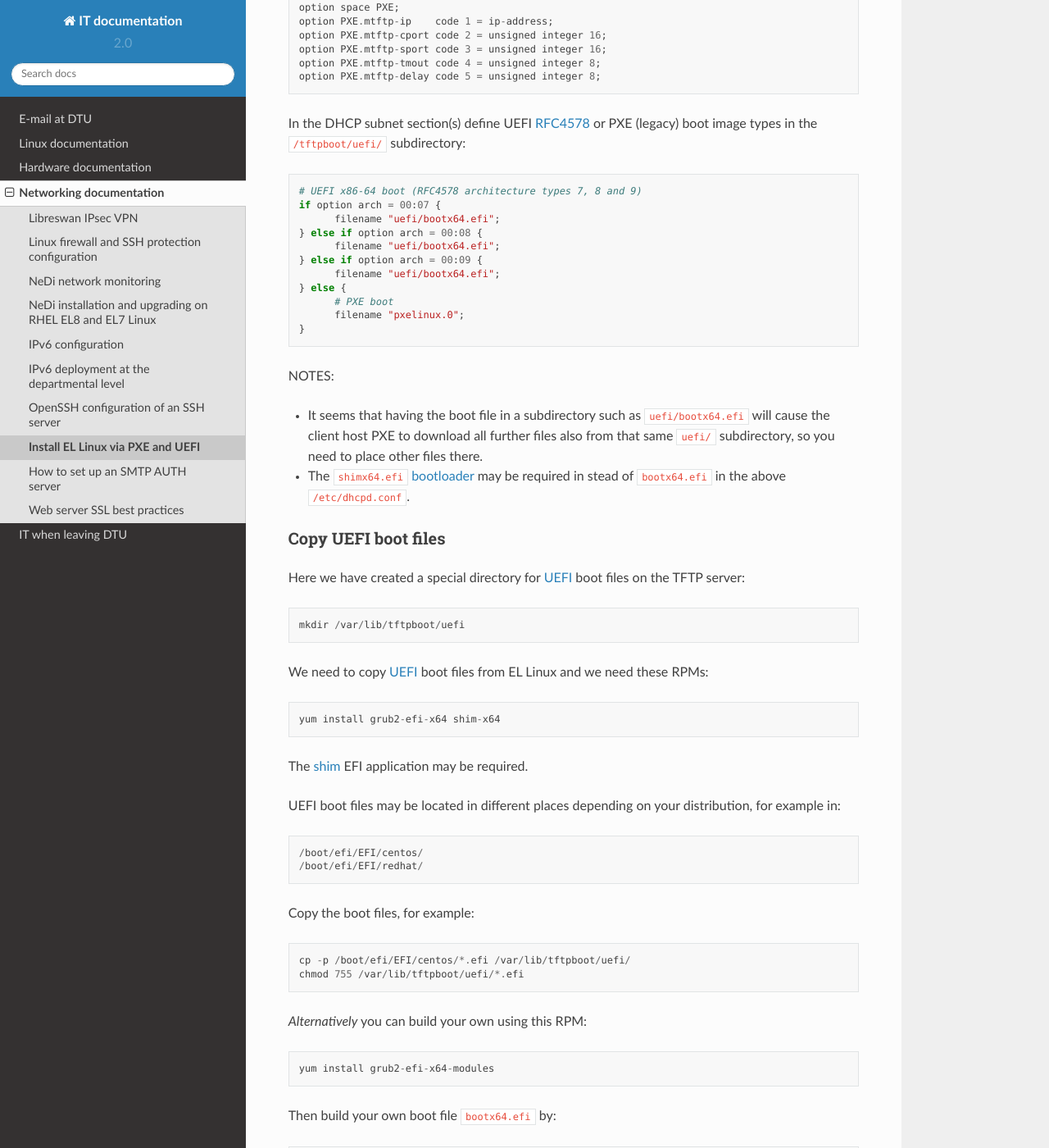
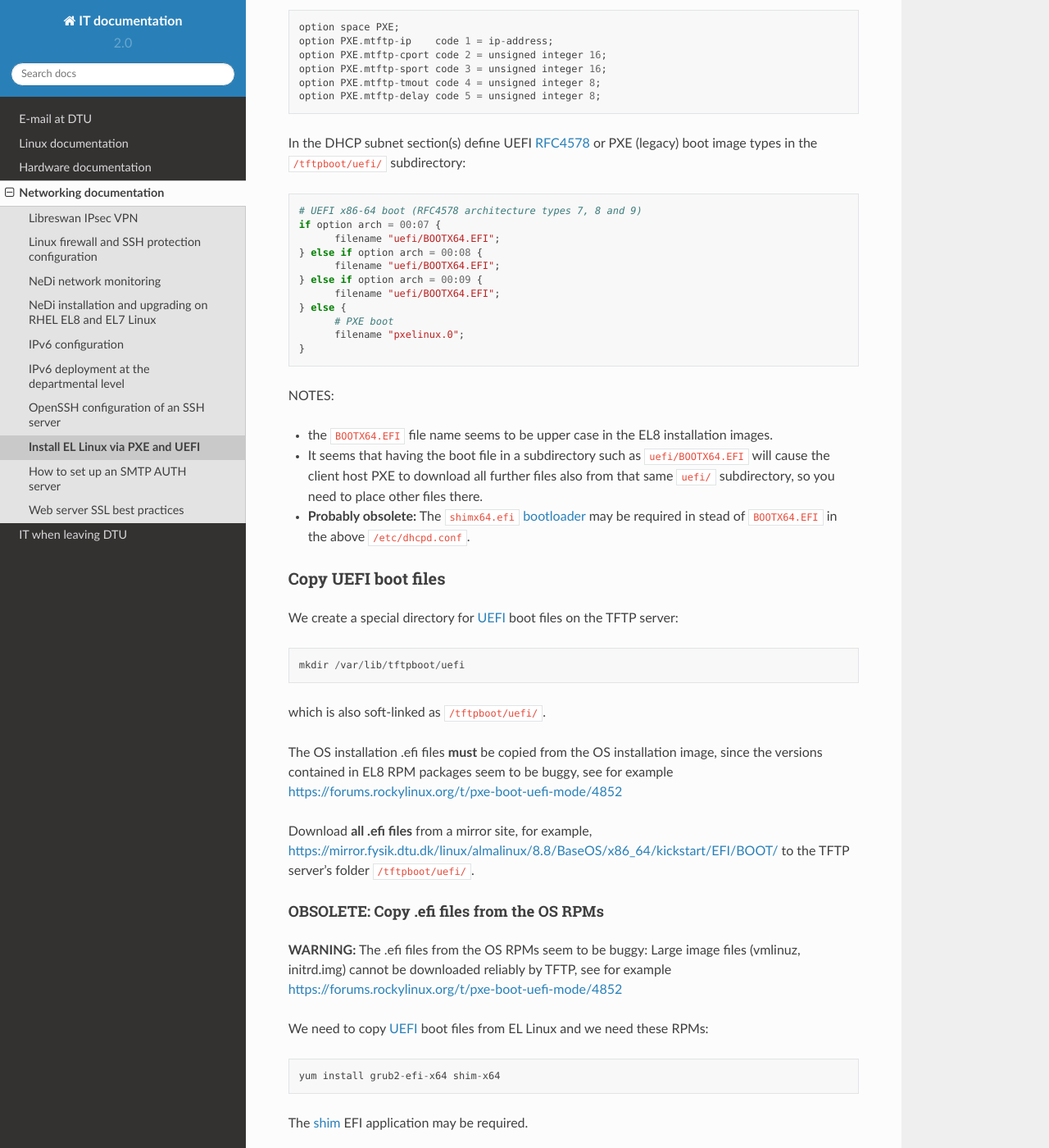
Before and after one commit to OleHolmNielsen/ITwiki, a Sphinx documentation site: the page built from docs/PXE_and_UEFI.rst, in a window 1280 px wide and 1400 px high, scrolled down 1486 px. Shown: the whole window at 82% size. Built offline with Sphinx 7.4.7 and the Read the Docs theme 2.0.0, drawn with Linux system fonts in a browser that asks for light colours; some of the changed text lies outside the part shown.

Commit message:
Copy working .efi files

```diff
--- a/docs/PXE_and_UEFI.rst
+++ b/docs/PXE_and_UEFI.rst
@@ -62,11 +62,11 @@ In the DHCP subnet section(s) define UEFI RFC4578_ or PXE (legacy) boot image ty
 
   # UEFI x86-64 boot (RFC4578 architecture types 7, 8 and 9)
   if option arch = 00:07 {
-        filename "uefi/bootx64.efi";
+        filename "uefi/BOOTX64.EFI";
   } else if option arch = 00:08 {
-        filename "uefi/bootx64.efi";
+        filename "uefi/BOOTX64.EFI";
   } else if option arch = 00:09 {
-        filename "uefi/bootx64.efi";
+        filename "uefi/BOOTX64.EFI";
   } else {
         # PXE boot
         filename "pxelinux.0";
@@ -74,17 +74,36 @@ In the DHCP subnet section(s) define UEFI RFC4578_ or PXE (legacy) boot image ty
 
 NOTES:
 
-* It seems that having the boot file in a subdirectory such as ``uefi/bootx64.efi``
+* the ``BOOTX64.EFI`` file name seems to be upper case in the EL8 installation images.
+
+* It seems that having the boot file in a subdirectory such as ``uefi/BOOTX64.EFI``
   will cause the client host PXE to download all further files also from that same ``uefi/`` subdirectory, so you need to place other files there.
 
-* The ``shimx64.efi`` bootloader_ may be required in stead of ``bootx64.efi`` in the above ``/etc/dhcpd.conf``.
+* **Probably obsolete:** The ``shimx64.efi`` bootloader_ may be required in stead of ``BOOTX64.EFI`` in the above ``/etc/dhcpd.conf``.
 
 Copy UEFI boot files
 --------------------
 
-Here we have created a special directory for UEFI_ boot files on the TFTP server::
+We create a special directory for UEFI_ boot files on the TFTP server::
 
   mkdir /var/lib/tftpboot/uefi
+
+which is also soft-linked as ``/tftpboot/uefi/``.
+
+The OS installation .efi files **must** be copied from the OS installation image,
+since the versions contained in EL8 RPM packages seem to be buggy,
+see for example https://forums.rockylinux.org/t/pxe-boot-uefi-mode/4852
+
+Download **all .efi files** from a mirror site,
+for example, https://mirror.fysik.dtu.dk/linux/almalinux/8.8/BaseOS/x86_64/kickstart/EFI/BOOT/
+to the TFTP server's folder ``/tftpboot/uefi/``.
+
+OBSOLETE: Copy .efi files from the OS RPMs
+..............................................
+
+**WARNING:** The .efi files from the OS RPMs seem to be buggy:
+Large image files (vmlinuz, initrd.img) cannot be downloaded reliably by TFTP,
+see for example https://forums.rockylinux.org/t/pxe-boot-uefi-mode/4852
 
 We need to copy UEFI_ boot files from EL Linux and we need these RPMs::
 
@@ -108,9 +127,9 @@ Copy the boot files, for example::
 
   yum install grub2-efi-x64-modules
 
-Then build your own boot file ``bootx64.efi`` by::
+Then build your own boot file ``BOOTX64.EFI`` by::
 
-  grub2-mkstandalone -d /usr/lib/grub/x86_64-efi/ -O x86_64-efi --modules="tftp net efinet linux part_gpt efifwsetup" -o /var/lib/tftpboot/uefi/bootx64.efi
+  grub2-mkstandalone -d /usr/lib/grub/x86_64-efi/ -O x86_64-efi --modules="tftp net efinet linux part_gpt efifwsetup" -o /var/lib/tftpboot/uefi/BOOTX64.EFI
 
 The GRUB2_ modules are documented in https://www.linux.org/threads/understanding-the-various-grub-modules.11142/
 
@@ -139,7 +158,7 @@ and other versions of ``OS`` and ``VERSION``.
 Create grub.cfg file
 --------------------
 
-The ``uefi/bootx64.efi`` boot file will be looking for a Grub_ configuration file ``uefi/grub.cfg`` in the same subdirectory.
+The ``uefi/BOOTX64.EFI`` boot file will be looking for a Grub_ configuration file ``uefi/grub.cfg`` in the same subdirectory.
 Create ``/var/lib/tftpboot/uefi/grub.cfg`` with the contents::
 
   set default="0"
```
